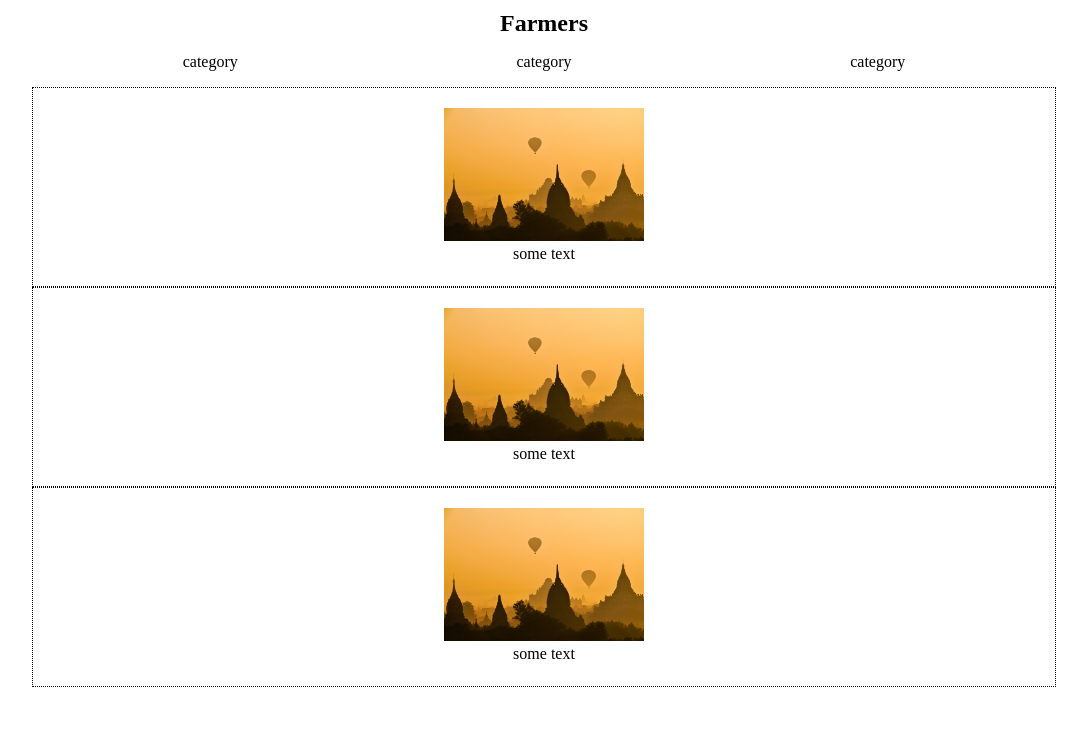
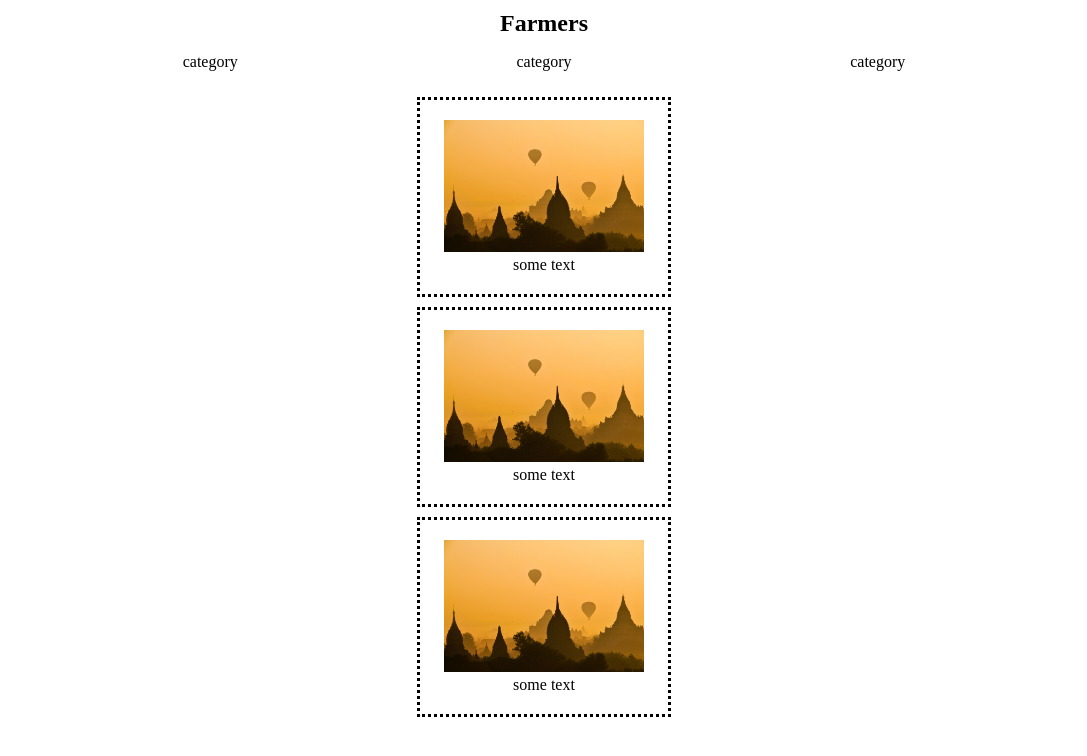
Before and after one commit to Surefirer/brainstation-hackathon, a React (Create React App) app: page / in a window 1280 px wide. Shown: the top 756 px of the page, without its empty margins (96-1183 px from the left). Built offline with nearby package versions, Linux system fonts and the light colour scheme.

Commit message:
add margin between each card component

```diff
--- a/src/components/pages/Home.js
+++ b/src/components/pages/Home.js
@@ -17,6 +17,7 @@
             </ul>
           </div>
         </div>
+
         <div className="main">
           <div className="card">
             <div className="img">
--- a/src/styles/main.css
+++ b/src/styles/main.css
@@ -33,6 +33,9 @@
   display: -webkit-box;
   display: -ms-flexbox;
   display: flex;
+  -webkit-box-pack: center;
+      -ms-flex-pack: center;
+          justify-content: center;
   -webkit-box-orient: vertical;
   -webkit-box-direction: normal;
       -ms-flex-direction: column;
@@ -40,10 +43,9 @@
   -webkit-box-align: center;
       -ms-flex-align: center;
           align-items: center;
+  margin: 10px auto;
   padding: 20px 0;
-  border: 1px dotted black;
-  width: 80%;
-  margin: 0 auto;
+  border: 3px dotted black;
 }
 
 .card img {
--- a/src/styles/partials/_home.scss
+++ b/src/styles/partials/_home.scss
@@ -19,13 +19,13 @@
     width: 254px;
     height: 200px;
     display: flex;
+    justify-content: center;
     flex-direction: column;
     align-items: center;
+    margin: 10px auto;
     padding: 20px 0;
-    border: 1px dotted black;
+    border: 3px dotted black;
     img {
         width: 200px;
     }
-    width: 80%;
-    margin: 0 auto;
 }
```
Also changed, not shown: 1 other file (tests, documents, lock files or other folders).
